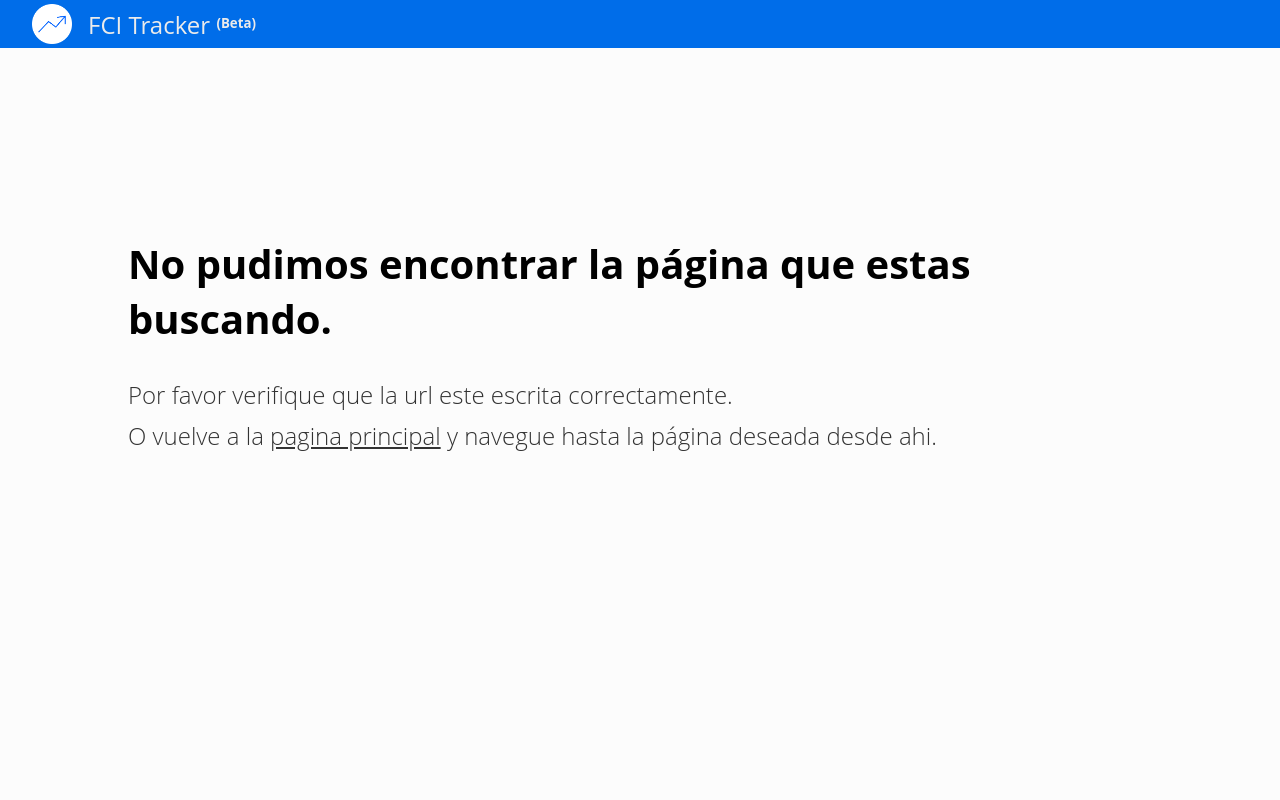
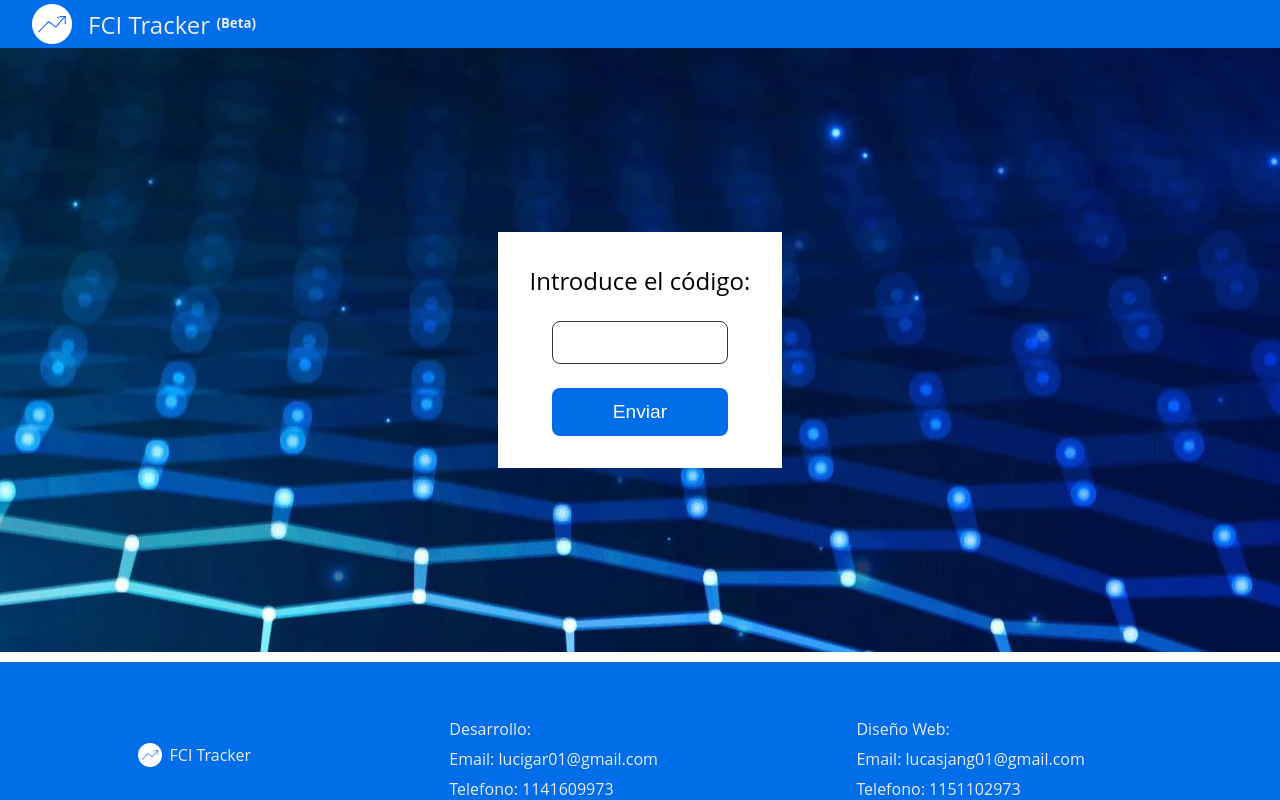
Before and after one commit to Lucapo01/Argentine-Tracker, a React (Create React App) app in the folder frontend/: page /verification in a window 1280 px wide. Shown: the top 800 px of the page. Built offline with nearby package versions, Linux system fonts and the light colour scheme.

Commit message:
key verification (beta)

```diff
--- a/frontend/src/App.js
+++ b/frontend/src/App.js
@@ -11,6 +11,9 @@ import Compare from './components/Compare';
 import Footer from './components/Footer';
 import Home from './components/Home';
 import NotFound from './components/NotFound';
+import Verification from './components/Verification';
+import { useKeyState } from './components/KeyState';
+import { useValidKeyState } from './components/ValidKeyState';
 
 function App() {
     const [selectedId, setSelectedId] = useState('1')
@@ -20,6 +23,8 @@ function App() {
     const [date2, setDate2] = useState('')
     const [emptyDate, setEmptyDate] = useState(false)
     const [equalDates, setEqualDates] = useState(false)
+    const [key, setKey] = useKeyState('key', 'invalid-key');
+    const [validKey, setValidKey] = useValidKeyState('valid_key', false);
 
     const toggleMenu = () => {
         setTickersMenu(!tickersMenu)
@@ -58,23 +63,34 @@ function App() {
         window.open(`/compare/${selectedId}/${date1}/${date2}`, '_blank', 'noopener,noreferrer');
     }
 
+    const changeKey = (newKey, newValidKey) => {
+        localStorage.clear()
+        setKey(newKey)
+        setValidKey(newValidKey)
+        if (newValidKey) {
+            window.open(`/graph`, '_self', 'noopener,noreferrer')
+        }
+    }
+
     return (
         <>
             <Header toggleMenu={toggleMenu} />
             <Routes>
                 <Route path='/' exact element={<Home />} />
+                <Route path='/verification' exact element={<Verification changeKey={changeKey} />} />
                 <Route path='/graph' exact element={
                     <>
-                        <Tickers selectTicker={selectTicker} selected={selectedId} tickersMenu={tickersMenu} toggleMenu={toggleMenu} />
+                            <Tickers selectTicker={selectTicker} selected={selectedId} tickersMenu={tickersMenu} toggleMenu={toggleMenu} ikey={key}/>
                             {tickersMenu ? (
                                 <div className="backdrop" onClick={toggleMenu} />
                                 ) : (
                                     <div className="backdrop" style={{ display: "none" }} />
                                     )}
+                            {validKey ?
                                 <div className='container'>
                                     <div className='linechart-container'>
                                         <DownloadButton exportFunds={exportFunds}/>
-                                <LineChart selectedId={selectedId} passDates={passDates} />
+                                        <LineChart selectedId={selectedId} passDates={passDates} ikey={key}/>
                                     </div>
                                     <div className='dates-selector-container'>
                                         <DatesMenu date={date1} dateId={1} setDates={setDates} dateList={dateList} />
@@ -82,10 +98,11 @@ function App() {
                                         <button className={`compare-btn ${emptyDate && 'empty-date'} ${equalDates && 'equal-dates'}`} onClick={() => openCompare(date1, date2)}>Comparar</button>
                                     </div>
                                 </div>
+                            : <NotFound /> }
                     </>
                 } />
-                <Route path='/point/:id/:date' exact element={<Funds />} />
-                <Route path='/compare/:id/:date1/:date2' exact element={<Compare />} />
+                <Route path='/point/:id/:date' exact element={validKey ? <Funds ikey={key}/> : <NotFound /> } />
+                <Route path='/compare/:id/:date1/:date2' exact element={validKey ? <Compare ikey={key}/> : <NotFound />} />
                 <Route path='/*' element={<NotFound />} />
             </Routes>
             <Footer />
--- a/frontend/src/components/Compare.js
+++ b/frontend/src/components/Compare.js
@@ -7,7 +7,7 @@ import DownloadButton from './DownloadButton'
 import * as XLSX from 'xlsx'
 import NotFound from './NotFound'
 
-const Compare = () => {
+const Compare = ({ ikey }) => {
     const { id } = useParams()
     const { date1 } = useParams()
     const { date2 } = useParams()
@@ -18,7 +18,7 @@ const Compare = () => {
 
     useEffect(() => {
         const fetchFunds = async () => {
-            const res = await fetch(`http://${process.env.REACT_APP_PORT}/compare/${id}/${date1}/${date2}`)
+            const res = await fetch(`http://${process.env.REACT_APP_PORT}/compare/${id}/${date1}/${date2}?key=${ikey}`)
             const data = await res.json()
             setCompareData(data)
 
@@ -30,6 +30,7 @@ const Compare = () => {
         }
 
         fetchFunds()
+        // eslint-disable-next-line react-hooks/exhaustive-deps
     }, [id, date1, date2])
 
     const sortByColumn = (column) => {
--- a/frontend/src/components/Funds.js
+++ b/frontend/src/components/Funds.js
@@ -7,7 +7,7 @@ import DownloadButton from './DownloadButton'
 import * as XLSX from 'xlsx'
 import NotFound from './NotFound'
 
-const Funds = () => {
+const Funds = ({ ikey }) => {
     const { id } = useParams()
     const { date } = useParams()
     const [fundsData, setFundsData] = useState({})
@@ -17,17 +17,20 @@ const Funds = () => {
 
     useEffect(() => {
         const fetchFunds = async () => {
-            const res = await fetch(`http://${process.env.REACT_APP_PORT}/point/${id}/${date}`)
+            const res = await fetch(`http://${process.env.REACT_APP_PORT}/point/${id}/${date}?key=${ikey}`)
             const data = await res.json()
             setFundsData(data)
+
             const fundsListFromServer = data.funds.slice(2)
             fundsListFromServer.sort((first, second) => {
                 return second[1] - first[1];
             })
             setFundsList(fundsListFromServer)
+
         }
 
         fetchFunds()
+        // eslint-disable-next-line react-hooks/exhaustive-deps
     }, [id, date])
 
     const sortByColumn = (column) => {
--- /dev/null
+++ b/frontend/src/components/KeyState.js
@@ -0,0 +1,11 @@
+import { useState, useEffect } from 'react';
+
+export const useKeyState = (key, initialValue) => {
+  const [keyState, setKeyState] = useState(localStorage.getItem(key) || initialValue);
+
+  useEffect(() => {
+    localStorage.setItem(key, keyState);
+  }, [key, keyState]);
+
+  return [keyState, setKeyState];
+};
--- a/frontend/src/components/LineChart.js
+++ b/frontend/src/components/LineChart.js
@@ -2,9 +2,10 @@ import { React, useState, useEffect } from 'react'
 import { Line } from 'react-chartjs-2'
 /* eslint-disable no-unused-vars */
 import { Chart as ChartJS } from 'chart.js/auto'
+import NotFound from './NotFound'
 import './LineChart.css'
 
-const LineChart = ({ selectedId, passDates }) => {
+const LineChart = ({ selectedId, passDates, ikey }) => {
     const [ticker, setTicker] = useState({
         "id": 0,
         "name": "",
@@ -15,13 +16,17 @@ const LineChart = ({ selectedId, passDates }) => {
         "price": 0,
         "type": ""
     })
+    const [validKey, setValidKey] = useState(false)
 
     useEffect(() => {
         const fetchTicker = async (id) => {
-            const res = await fetch(`http://${process.env.REACT_APP_PORT}/tickers/${id}`)
+            const res = await fetch(`http://${process.env.REACT_APP_PORT}/tickers/${id}?key=${ikey}`)
             const data = await res.json()
+            if (data['detail'] !== 'Invalid Key.') {
                     setTicker(data)
                     passDates(data.funds.total.dates)
+                    setValidKey(true)
+            }
         }
 
         fetchTicker(selectedId)
@@ -62,6 +67,7 @@ const LineChart = ({ selectedId, passDates }) => {
     }
 
     return (
+        <>
             <div className='line-chart'>
                 <Line
                     data={data}
@@ -143,6 +149,7 @@ const LineChart = ({ selectedId, passDates }) => {
                     }}
                 />
             </div>
+        </>
     )
 }
 
--- a/frontend/src/components/Tickers.js
+++ b/frontend/src/components/Tickers.js
@@ -3,18 +3,21 @@ import { useState, useEffect } from 'react'
 import Ticker from './Ticker'
 import './Tickers.css'
 
-const Tickers = ({ selectTicker, selected, tickersMenu, toggleMenu }) => {
+const Tickers = ({ selectTicker, selected, tickersMenu, toggleMenu, ikey }) => {
     const [tickers, setTickers] = useState({})
     const [searchTicker, setSearchTicker] = useState('')
 
     useEffect(() => {
         const fetchTickers = async () => {
-            const res = await fetch(`http://${process.env.REACT_APP_PORT}/tickers/`)
+            const res = await fetch(`http://${process.env.REACT_APP_PORT}/tickers?key=${ikey}`)
             const data = await res.json()
-            setTickers(data)
+            if (data['detail'] !== 'Invalid Key.') {
+                setTickers(data)
+            }
         }
 
         fetchTickers()
+        // eslint-disable-next-line react-hooks/exhaustive-deps
     }, [])
 
     return (
--- /dev/null
+++ b/frontend/src/components/ValidKeyState.js
@@ -0,0 +1,11 @@
+import { useState, useEffect } from 'react';
+
+export const useValidKeyState = (validKey, initialValue) => {
+  const [validKeyState, setValidKeyState] = useState(localStorage.getItem(validKey) || initialValue);
+
+  useEffect(() => {
+    localStorage.setItem(validKey, validKeyState);
+  }, [validKey, validKeyState]);
+
+  return [validKeyState, setValidKeyState];
+};
--- /dev/null
+++ b/frontend/src/components/Verification.css
@@ -0,0 +1,56 @@
+.verification-container {
+        display: flex;
+        justify-content: center;
+        align-items: center;
+        width: 100%;
+        min-height: 75.5vh;
+        position: relative;
+        top: 6vh;
+        color: black;
+}
+.code-container {
+        display: flex;
+        justify-content: center;
+        align-items: center;
+        background-color: white;
+        padding: 2rem;
+}
+
+.code-form {
+        display: flex;
+        flex-direction: column;
+        justify-content: center;
+        align-items: center;
+        position: relative;
+}
+
+.code-form label {
+        font-size: 1.5rem;
+        font-weight: normal;
+        margin-bottom: 1.5rem;
+}
+
+.code-form input {
+        margin-bottom: 1.5rem;
+}
+
+.code-input {
+        width: 11rem;
+        padding: .8rem;
+        display: flex;
+        background-color: #ffffff;
+        color: #1c1c1c;
+        border: 1px solid #333333;
+        border-radius: 8px;
+}
+
+.incorrect-key::before  {
+        content: "La clave es incorrecta.";
+        color: red;
+        font-size: 13px;
+        position: absolute;
+        display: inline-block;
+        bottom: 110%;
+        left: -12%;
+        width: 100%;
+}
--- /dev/null
+++ b/frontend/src/components/Verification.js
@@ -0,0 +1,40 @@
+import './Verification.css'
+import { useState } from 'react'
+import verificationBg from './images/verification-bg.webp'
+
+import React from 'react'
+
+const Verification = ({ changeKey }) => {
+    const [key, setKey] = useState('')
+    const [invalidKey, setInvalidKey] = useState(false)
+
+    const verificateKey = async (e) => {
+        e.preventDefault()
+        const res = await fetch(`http://${process.env.REACT_APP_PORT}/login?key=${key}`, {
+            method: "POST"})
+        const data = await res.json()
+
+        if (data['detail'] !== 'Invalid Key.') {
+            changeKey(key, true)
+        } else {
+            changeKey(key, false)
+            setInvalidKey(true)
+        }
+    }
+
+    return (
+        <div className='verification-container' style={{ backgroundImage: `url(${verificationBg})`, backgroundPosition: 'center'}}>
+            <div className='code-container'>
+                <form className='code-form' onSubmit={verificateKey}>
+                    <label>
+                        Introduce el código:
+                    </label>
+                    <input className='code-input' type="text" required value={key} onChange={(e) => setKey(e.target.value)} />
+                    <button className={`${invalidKey && 'incorrect-key'}`}>Enviar</button>
+                </form>
+            </div>
+        </div>
+    )
+}
+
+export default Verification
```
Also changed, not shown: frontend/src/components/images/verification-bg.jpg (added), frontend/src/components/images/verification-bg.webp (added). Lines whose indentation alone changed are shown as unchanged.
